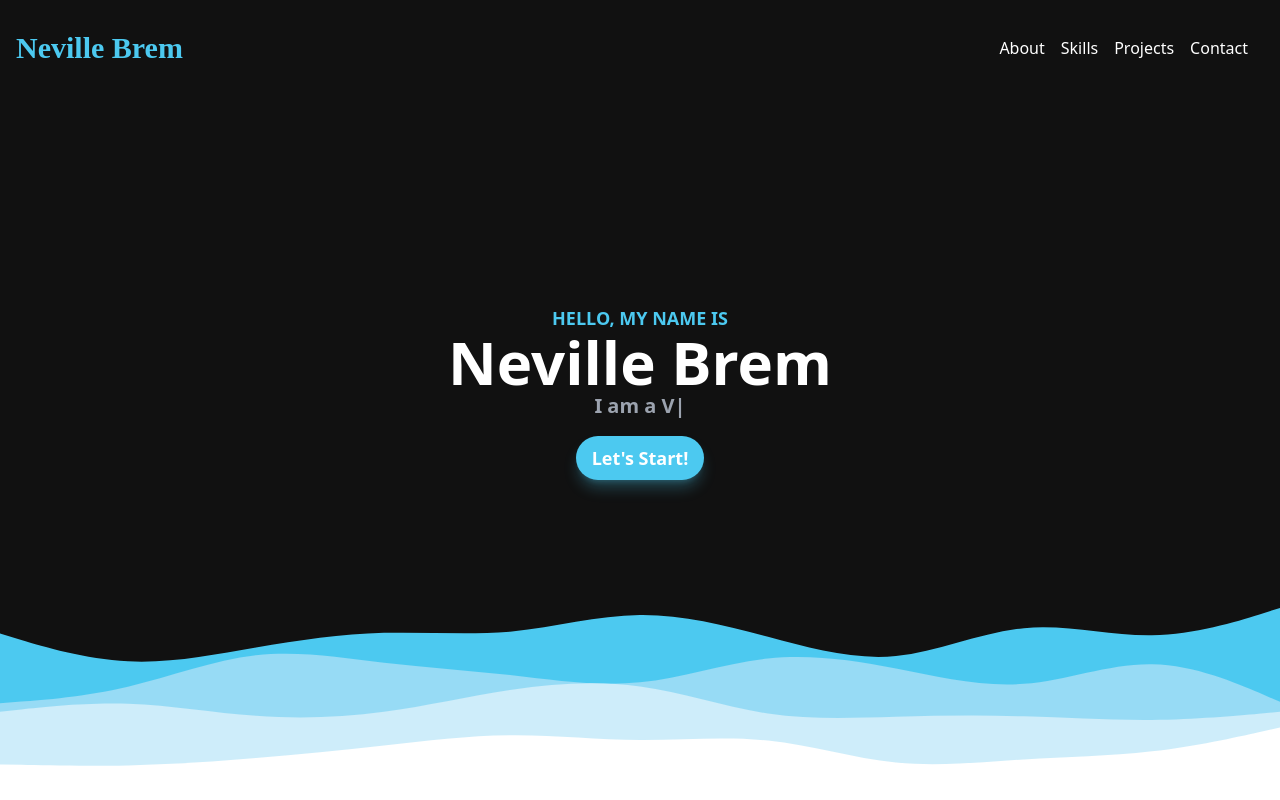
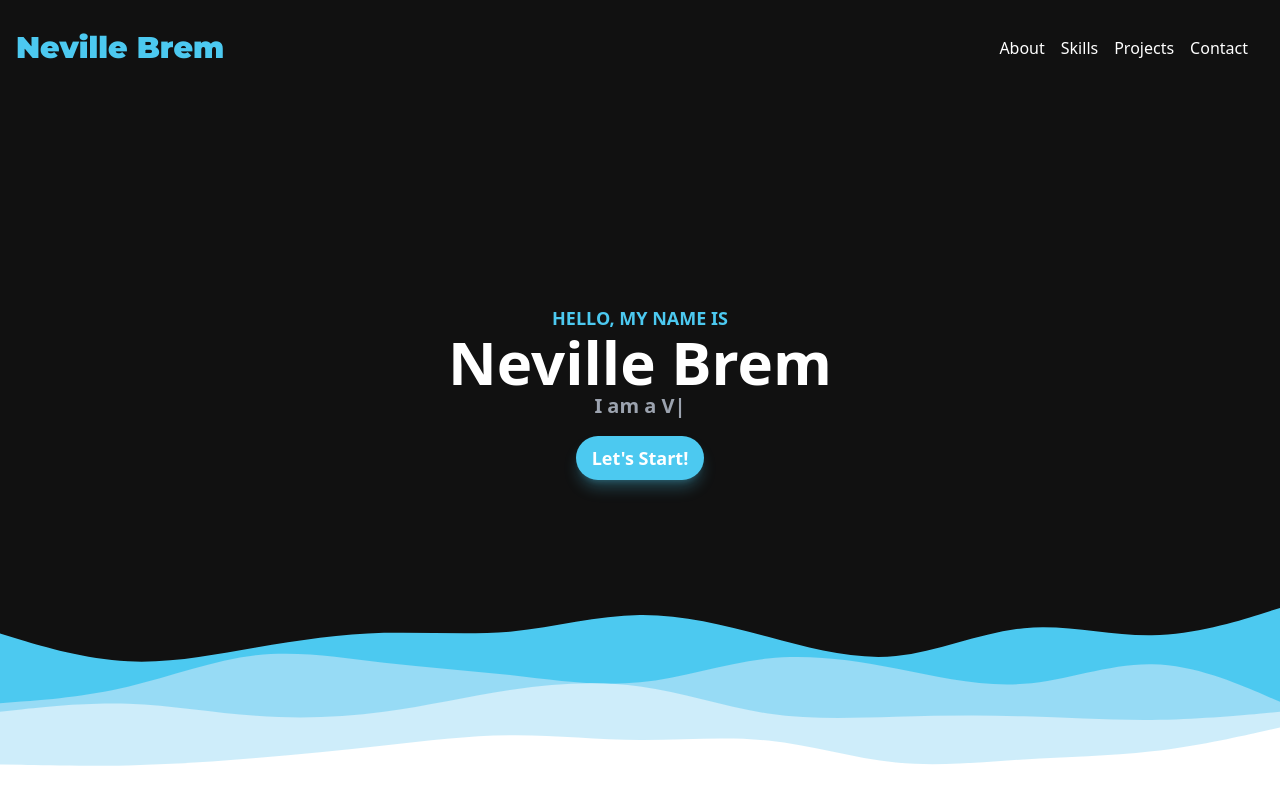
Before and after one commit to nevthereal/nevillebrem-react, a React (Create React App) app: page / in a window 1280 px wide. Shown: the top 800 px of the page. Built offline with nearby package versions, Linux system fonts and the light colour scheme; some icons are missing.

Commit message:
lil @import change

```diff
--- a/src/index.css
+++ b/src/index.css
@@ -1,3 +1,4 @@
+@import url('https://fonts.googleapis.com/css2?family=Montserrat:ital,wght@0,100;0,200;0,300;0,400;0,500;0,600;0,700;0,800;0,900;1,100;1,200;1,300;1,400;1,500;1,600;1,700;1,800;1,900&display=swap');
 @tailwind base;
 @tailwind components;
 @tailwind utilities;
@@ -16,5 +17,3 @@ body {
     background-size: 100%;
     background-position-y: 100%;
 }
-
-@import url('https://fonts.googleapis.com/css2?family=Montserrat:ital,wght@0,100;0,200;0,300;0,400;0,500;0,600;0,700;0,800;0,900;1,100;1,200;1,300;1,400;1,500;1,600;1,700;1,800;1,900&display=swap');
```
